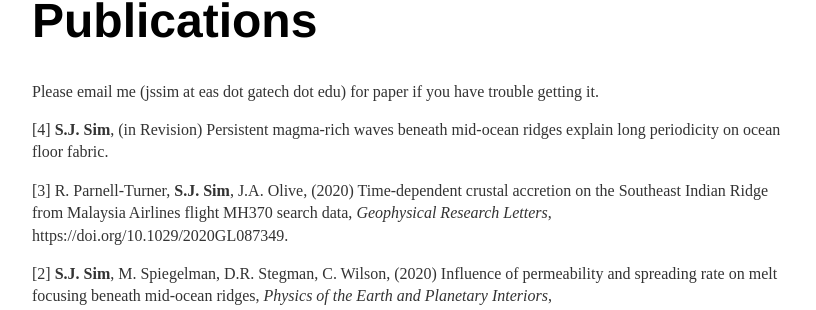
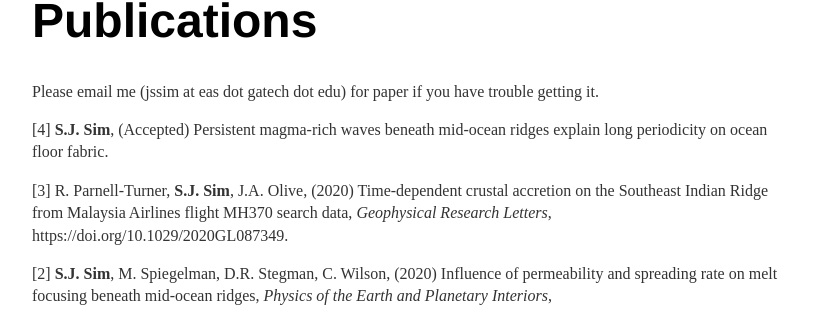
Before and after one commit to joycesim/joycesim.github.io, a Jekyll site: the page built from publications/index.md, in a window 1280 px wide. Shown: the part 145-455 px from the top of the page, without its empty margins (224-1040 px from the left). Built offline with Jekyll 4.4.1, drawn with Linux system fonts in a browser that asks for light colours.

Commit message:
Update index.md

```diff
--- a/publications/index.md
+++ b/publications/index.md
@@ -6,7 +6,7 @@
 
 Please email me (jssim at eas dot gatech dot edu) for paper if you have trouble getting it.
 
-[4] **S.J. Sim**, (in Revision) Persistent magma-rich waves beneath mid-ocean ridges explain long periodicity on ocean floor fabric.
+[4] **S.J. Sim**, (Accepted) Persistent magma-rich waves beneath mid-ocean ridges explain long periodicity on ocean floor fabric.
 
 [3] R. Parnell-Turner, **S.J. Sim**, J.A. Olive, (2020) Time-dependent crustal accretion on the Southeast Indian Ridge from Malaysia Airlines flight MH370 search data, *Geophysical Research Letters*,  https://doi.org/10.1029/2020GL087349.
 
```
